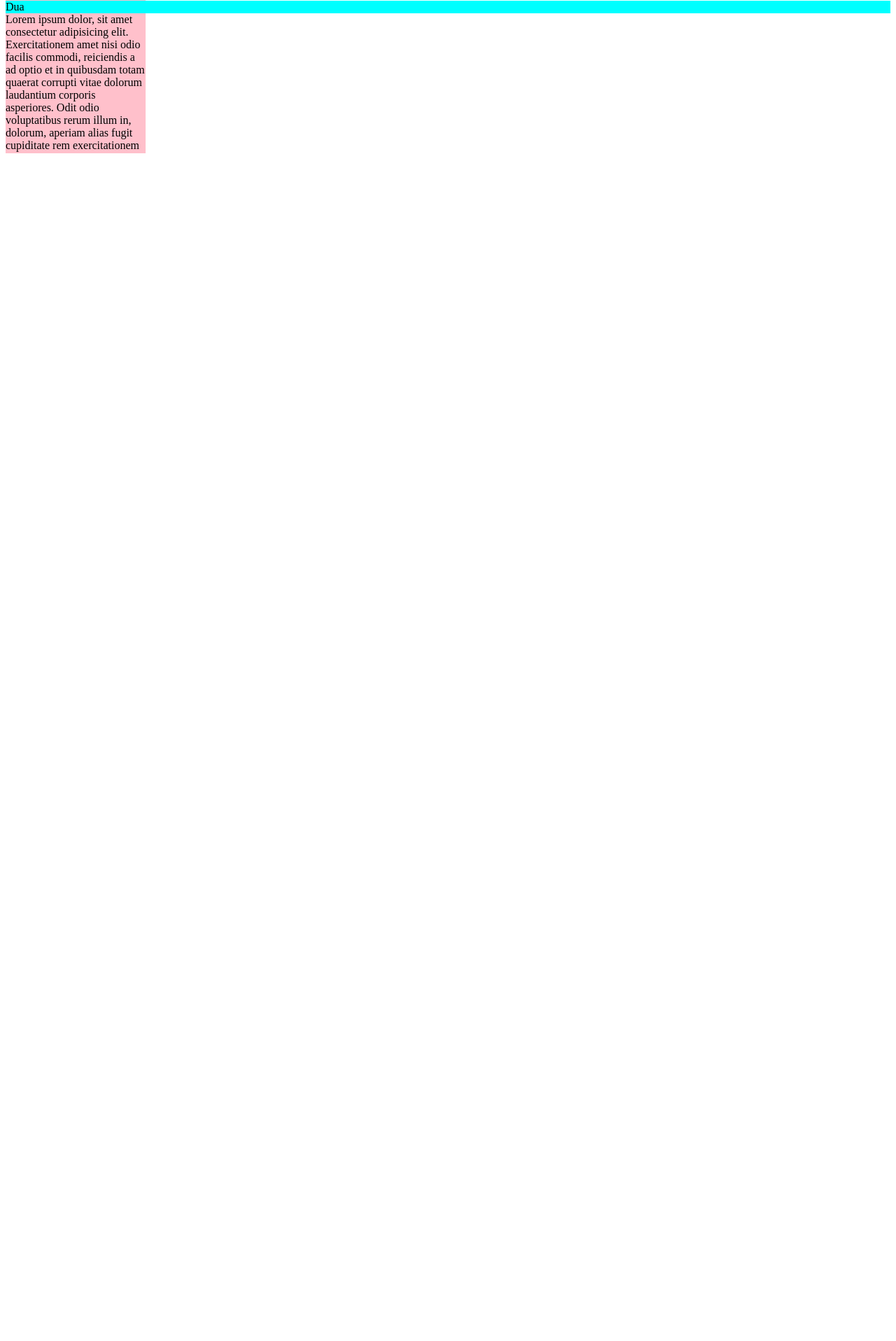
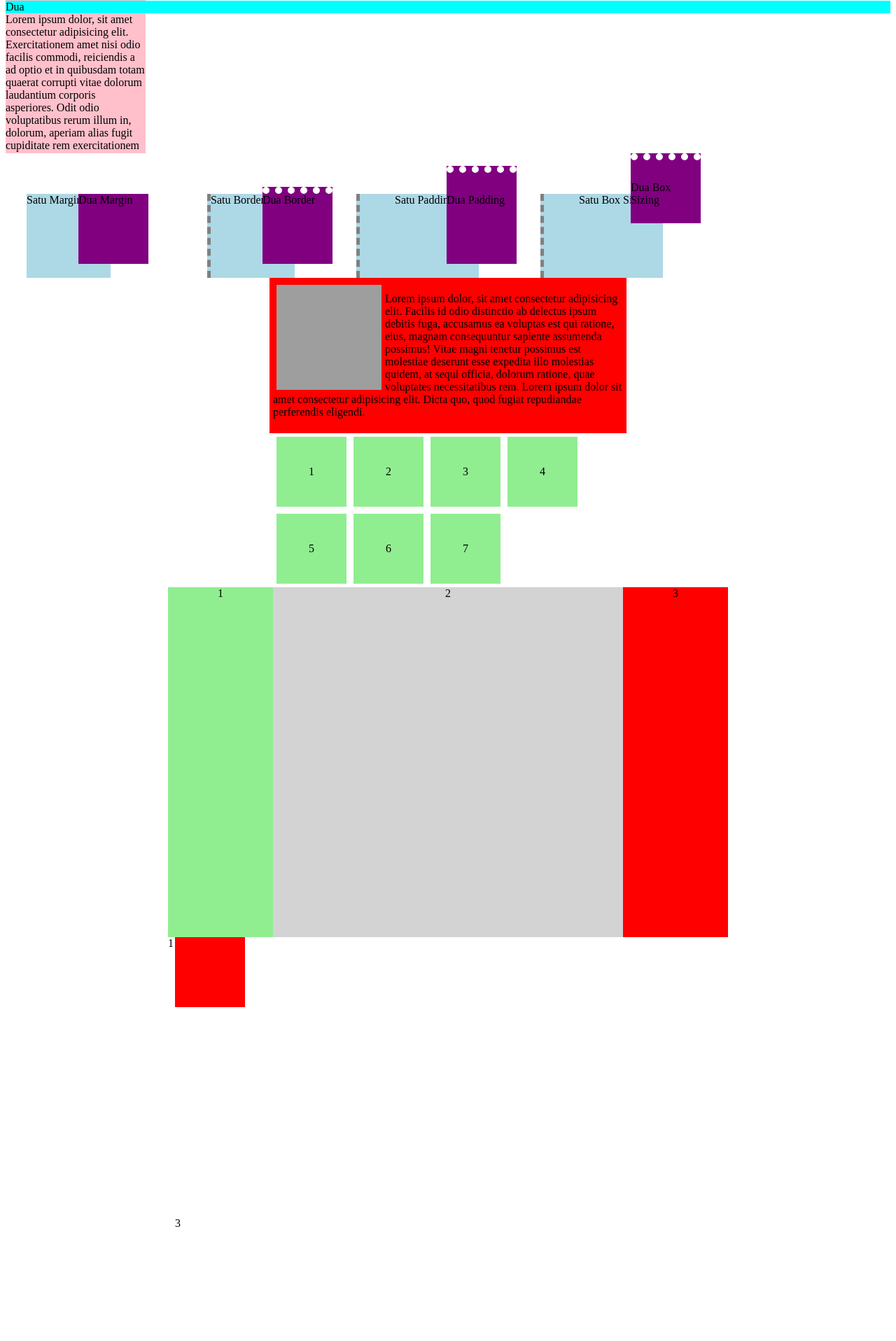
Before and after one commit to AffanSurya/AffanSurya.github.io, a PHP site: page /7_CSS_Layouting/Latihan/latihan.html in a window 1280 px wide. Shown: the part 2604-4520 px from the top of the page at 70% size. Before the commit the page ends 2823 px from the top, so only its background shows below. Run offline with PHP 8.4, Linux system fonts and the light colour scheme; grey boxes are pictures that could not be loaded.

Commit message:
modified:   7_CSS_Layouting/Latihan/latihan.html 	modified:   7_CSS_Layouting/Latihan/style.css

```diff
--- a/7_CSS_Layouting/Latihan/latihan.html
+++ b/7_CSS_Layouting/Latihan/latihan.html
@@ -152,6 +152,63 @@
         cupiditate explicabo. Illum laudantium delectus eveniet deserunt pariatur inventore natus itaque sit quibusdam
         dolorum. Voluptatum ex neque culpa debitis iure maiores repellendus quibusdam aliquid vel iusto?
     </div>
+
+    <!-- 5. Box Model -->
+    <!-- 5.1. Margin -->
+    <div class="satu-margin box-model">Satu Margin</div>
+    <div class="dua-margin box-model">Dua Margin</div>
+
+    <!-- 5.2. Border -->
+    <div class="satu-border box-model"> Satu Border</div>
+    <div class="dua-border box-model"> Dua Border</div>
+
+    <!-- 5.3. Padding -->
+    <div class="satu-padding box-model">Satu Padding</div>
+    <div class="dua-padding box-model">Dua Padding</div>
+
+    <!-- 6. Box Sizing -->
+    <div class="satu-boxSizing box-model">Satu Box Sizing</div>
+    <div class="dua-boxSizing box-model">Dua Box Sizing</div>
+
+    <!-- 7. Float -->
+    <!-- 7.1. Text Wrapping -->
+    <div class="container-textWrapping">
+        <img src="https://pics.unipma.ac.id/content/fasilitas/MAKNALAMBANG_02_06_2020_07_22_02logo.png"
+            alt="Logo Unipma" class="gambar">
+        <p class="tulisan">Lorem ipsum dolor, sit amet consectetur adipisicing elit. Facilis id odio distinctio ab
+            delectus ipsum debitis fuga, accusamus ea voluptas est qui ratione, eius, magnam consequuntur sapiente
+            assumenda possimus! Vitae magni tenetur possimus est molestiae deserunt esse expedita illo molestias quidem,
+            at sequi officia, dolorum ratione, quae voluptates necessitatibus rem. Lorem ipsum dolor sit amet
+            consectetur adipisicing elit. Dicta quo, quod fugiat repudiandae perferendis eligendi.</p>
+    </div>
+    <div class="clear"></div>
+
+    <!-- 7.2. Image Gallery -->
+    <div class="container-imageGallery">
+        <div class="gallery">1</div>
+        <div class="gallery">2</div>
+        <div class="gallery">3</div>
+        <div class="gallery">4</div>
+        <div class="gallery">5</div>
+        <div class="gallery">6</div>
+        <div class="gallery">7</div>
+    </div>
+    <div class="clear"></div>
+
+    <!-- 7.3. Multi-Colum Layout -->
+    <div class="container-multiColum">
+        <div class="sidebar-multiColum">1</div>
+        <div class="main-multiColum">2</div>
+        <div class="rightbar-multiColum">3</div>
+    </div>
+
+    <!-- 8. Position -->
+    <div class="container-position">
+        <div class="sidebar-position">1</div>
+        <div class="main-position">2</div>
+        <div class="rightbar-position">3</div>
+    </div>
+
 </body>
 
 </html>
--- a/7_CSS_Layouting/Latihan/style.css
+++ b/7_CSS_Layouting/Latihan/style.css
@@ -78,9 +78,196 @@
     background-color: aqua;
 }
 
+/* 4. Overflow */
 .satu-overflow {
     width: 200px;
     height: 200px;
     background-color: pink;
     overflow: auto;
 }
+
+/* 5.  Box Model*/
+.box-model {
+    display: inline-block;
+}
+
+/* 5.1. Margin */
+
+.satu-margin {
+    width: 120px;
+    height: 120px;
+    background-color: lightblue;
+    margin-top: 10px;
+    margin-right: 0px;
+    margin-left: 30px;
+}
+
+.dua-margin {
+    width: 100px;
+    height: 100px;
+    background-color: purple;
+    margin-top: 0px;
+    margin-right: 50px;
+    margin-left: -50px;
+}
+
+/* 5.2. Border */
+.satu-border {
+    width: 120px;
+    height: 120px;
+    background-color: lightblue;
+    margin-top: 10px;
+    margin-left: 30px;
+    border-left: 5px dashed gray;
+}
+
+.dua-border {
+    width: 100px;
+    height: 100px;
+    background-color: purple;
+    margin-left: -50px;
+    border-top: 10px dotted white;
+}
+
+/* 5.3. Padding */
+.satu-padding {
+    width: 120px;
+    height: 120px;
+    background-color: lightblue;
+    margin-top: 10px;
+    margin-left: 30px;
+    border-left: 5px dashed gray;
+    padding-left: 50px;
+}
+
+.dua-padding {
+    width: 100px;
+    height: 100px;
+    background-color: purple;
+    margin-left: -50px;
+    border-top: 10px dotted white;
+    padding-top: 30px;
+}
+
+/* 6. Box Sizing */
+.satu-boxSizing {
+    width: 120px;
+    height: 120px;
+    background-color: lightblue;
+    margin-top: 10px;
+    margin-left: 30px;
+    border-left: 5px dashed gray;
+    padding-left: 50px;
+}
+
+.dua-boxSizing {
+    width: 100px;
+    height: 100px;
+    background-color: purple;
+    margin-left: -50px;
+    border-top: 10px dotted white;
+    padding-top: 30px;
+    box-sizing: border-box;
+}
+
+/* 7. Float */
+/* 7.1. Text Wrapping */
+.container-textWrapping {
+    background-color: red;
+    margin: auto;
+    width: 500px;
+    padding: 5px;
+}
+
+.gambar {
+    height: 150px;
+    width: 150px;
+    float: left;
+    margin: 5px;
+}
+
+.clear {
+    clear: left;
+}
+
+/* 7.2. Image Gallery */
+.container-imageGallery {
+    margin: auto;
+    width: 500px;
+}
+
+.gallery {
+    width: 100px;
+    height: 100px;
+    margin: 5px;
+    background-color: lightgreen;
+    float: left;
+    text-align: center;
+    line-height: 100px;
+}
+
+.clear {
+    clear: left;
+}
+
+/* 7.3. Multi-Colum Layout */
+.container-multiColum {
+    margin: auto;
+    width: 800px;
+    text-align: center;
+}
+
+.sidebar-multiColum {
+    width: 150px;
+    height: 500px;
+    background-color: lightgreen;
+    float: left;
+}
+
+.main-multiColum {
+    width: 500px;
+    height: 500px;
+    background-color: lightgray;
+    float: left;
+}
+
+.rightbar-multiColum {
+    width: 150px;
+    height: 500px;
+    background-color: red;
+    float: left;
+}
+
+/* 8. Position */
+.container-position {
+    margin: auto;
+    width: 800px;
+    height: 2000px;
+}
+
+.sidebar-position,
+.main-position,
+.rightbar-position {
+    width: 100px;
+    height: 100px;
+}
+
+.sidebar-position {
+    background-color: lightblue;
+    position: static;
+    top: 3000px;
+}
+
+.main-position {
+    background-color: lightgray;
+    position: fixed;
+    top: 0px;
+    left: 0px;
+}
+
+.rightbar-position {
+    background-color: red;
+    position: relative;
+    top: 400px;
+    left: 10px;
+}
```
